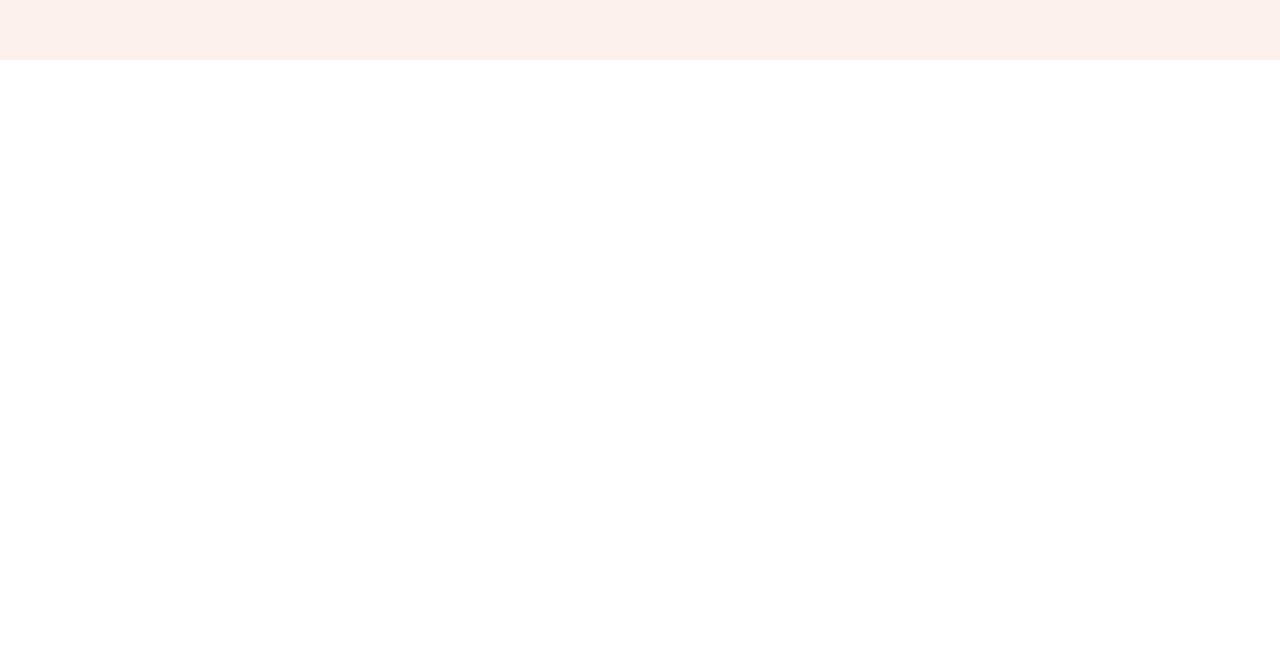
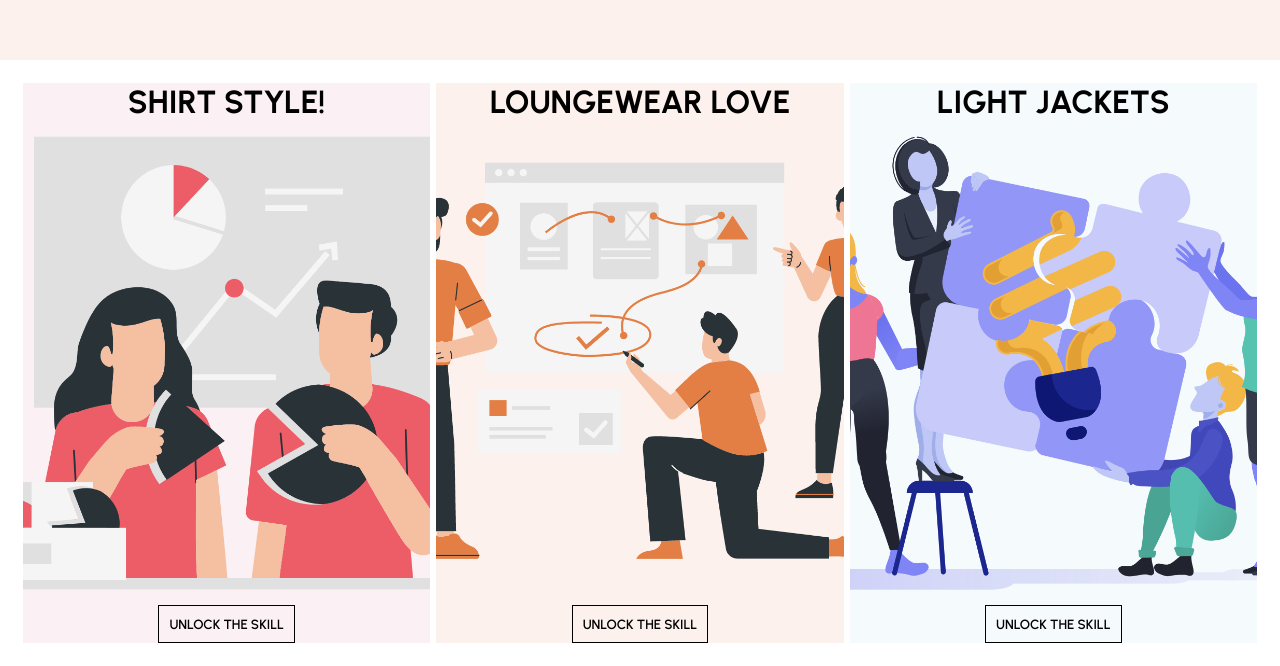
Before and after one commit to i-am-darshil/full-stack-ecommerce-app, a React (Create React App) app: page / in a window 1280 px wide. Shown: the part 830-1496 px from the top of the page. Before the commit the page ends 890 px from the top, so only its background shows below. Built offline with nearby package versions, Linux system fonts and the light colour scheme.

Commit message:
Add categories and categoryItems

```diff
--- /dev/null
+++ b/src/components/Categories.jsx
@@ -0,0 +1,21 @@
+import styled from "styled-components";
+import { categories } from "../data";
+import CategoryItem from "./CategoryItem";
+
+const Container = styled.div`
+  display: flex;
+  padding: 20px;
+  justify-content: space-between;
+`;
+
+const Categories = () => {
+  return (
+    <Container>
+      {categories.map((item) => (
+        <CategoryItem item={item} key={item.id} />
+      ))}
+    </Container>
+  );
+};
+
+export default Categories;
--- /dev/null
+++ b/src/components/CategoryItem.jsx
@@ -0,0 +1,54 @@
+import styled from "styled-components";
+
+const Container = styled.div`
+  flex: 1;
+  margin: 3px;
+  height: 70vh;
+  position: relative;
+`;
+
+const Image = styled.img`
+  width: 100%;
+  height: 100%;
+  object-fit: cover;
+`;
+
+const Info = styled.div`
+  position: absolute;
+  top: 0;
+  left: 0;
+  width: 100%;
+  height: 100%;
+  display: flex;
+  flex-direction: column;
+  align-items: center;
+  justify-content: space-between;
+`;
+
+const Title = styled.h1`
+    color:black;
+    margin-bottom: 20px;
+`;
+
+const Button = styled.button`
+    border:1px solid black;
+    padding: 10px;
+    background-color: transparent;
+    color:black;
+    cursor: pointer;
+    font-weight: 600;
+`;
+
+const CategoryItem = ({ item }) => {
+  return (
+    <Container>
+      <Image src={item.img} />
+      <Info>
+        <Title>{item.title}</Title>
+        <Button>UNLOCK THE SKILL</Button>
+      </Info>
+    </Container>
+  );
+};
+
+export default CategoryItem;
--- a/src/data.js
+++ b/src/data.js
@@ -85,3 +85,22 @@
     bg: "f5fafd",
   },
 ];
+
+
+export const categories = [
+  {
+    id: 1,
+    img: codingDataAnalysis,
+    title: "SHIRT STYLE!",
+  },
+  {
+    id: 2,
+    img: codingDataStructures,
+    title: "LOUNGEWEAR LOVE",
+  },
+  {
+    id: 3,
+    img: codingNewIdeas,
+    title: "LIGHT JACKETS",
+  },
+];
--- a/src/pages/Home.jsx
+++ b/src/pages/Home.jsx
@@ -2,6 +2,8 @@
 import Announcement from '../components/Announcement'
 import Navbar from '../components/Navbar'
 import Slider from '../components/Slider'
+import Categories from '../components/Categories'
+
 
 const Home = () => {
   return (
@@ -9,6 +11,7 @@
       <Announcement/>
       <Navbar/>
       <Slider/>
+      <Categories />
     </div>
   )
 }
```
